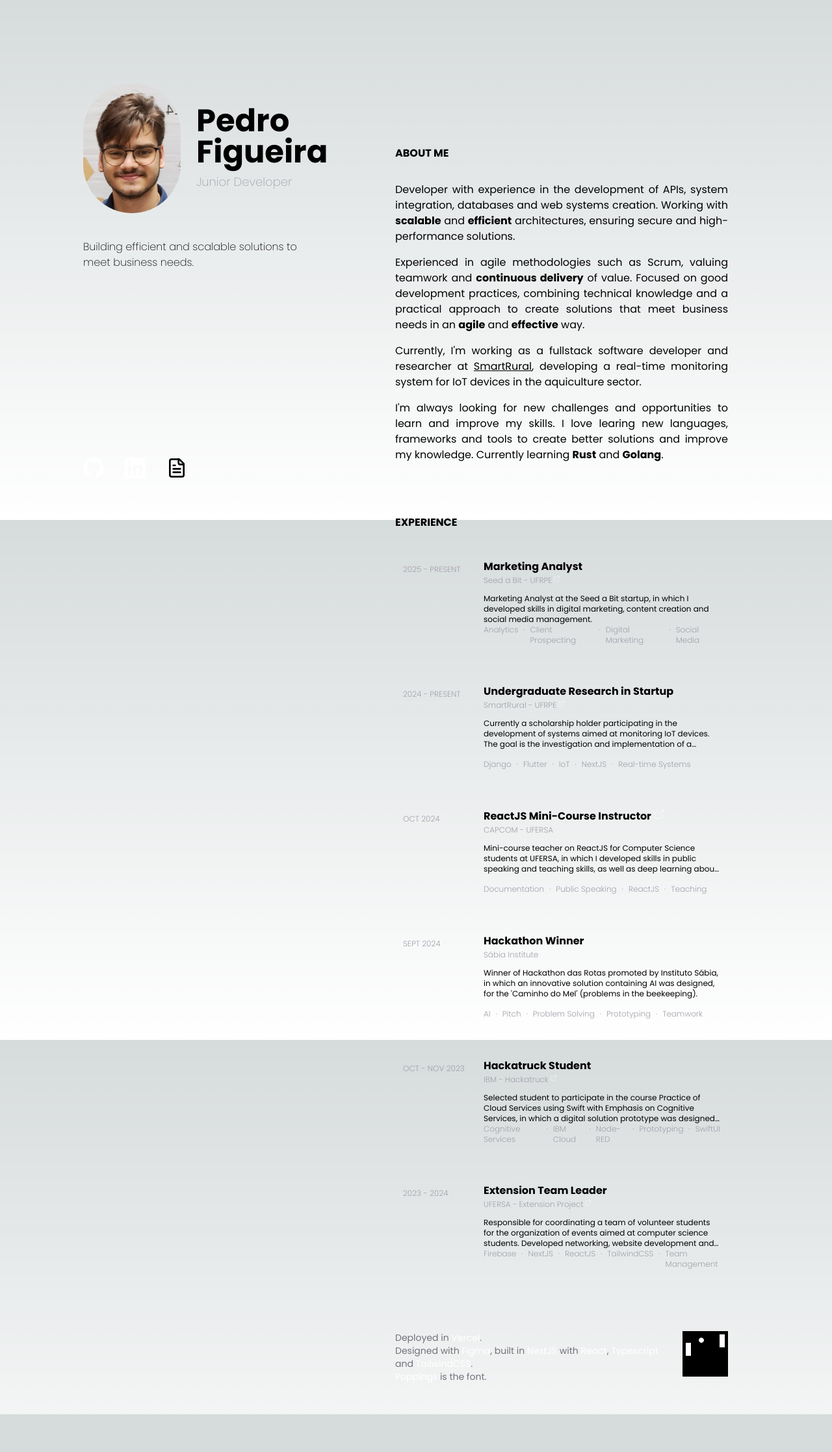
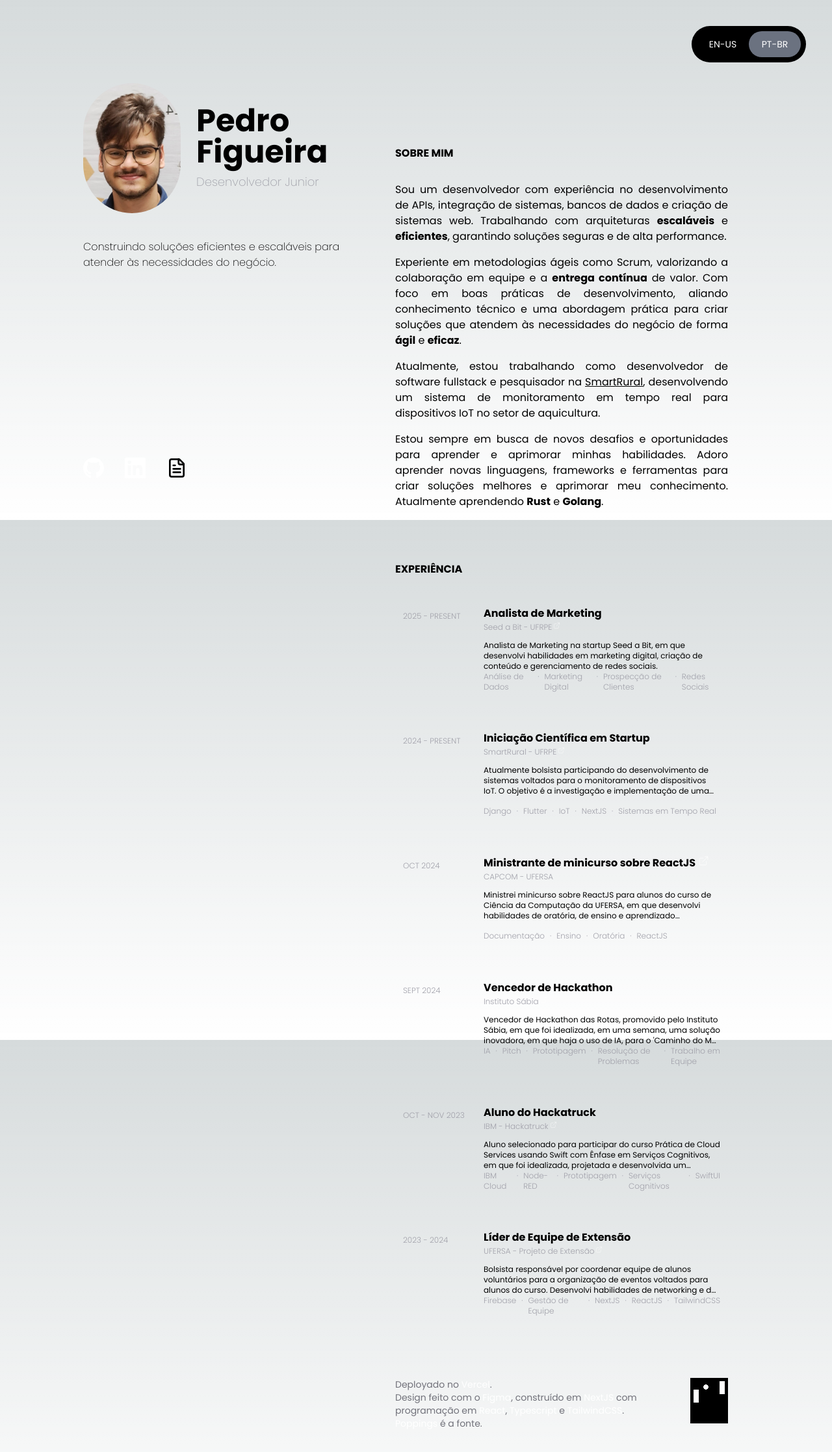
Before and after one commit to PepeuFBV/portfolio, a Next.js app: page / in a window 1280 px wide. Shown: the top 2234 px of the page at 65% size. Before the commit the page ends 2176 px from the top, so only its background shows below. Built offline with nearby package versions, Linux system fonts and the light colour scheme.

Commit message:
Language switch done
Also re-trigger animations

```diff
--- a/src/app/page.tsx
+++ b/src/app/page.tsx
@@ -1,4 +1,7 @@
-import React from 'react'
+'use client'
+
+import React, { useState } from 'react'
+import { LanguageSwitch } from '@/components/core/LanguageSwitch'
 import { Home } from '@/components/core/Home'
 import { AboutMe } from '@/components/core/AboutMe'
 import { Experience } from '@/components/core/Experience'
@@ -6,16 +9,25 @@ import { Footer } from '@/components/core/Footer'
 
 const INITIAL_DELAY = 0.02
 
+// TODO: exit animations for language switch, switch animations
+
 export default function Main() {
+    const [languagePos, setLanguagePos] = useState<number>(1) // 0 = EN, 1 = PTBR
+
+    const switchLanguage = () => {
+        setLanguagePos(languagePos === 0 ? 1 : 0)
+    }
+
     return (
         <main className="flex flex-col lg:flex-row h-screen w-full items-center lg:px-20 xl:px-32 py-20 lg:py-36 gap-36">
+            <LanguageSwitch switchLanguage={switchLanguage} />
             <div className='lg:fixed h-full lg:pb-16 lg:pt-32 mx-5 lg:mx-0'>
-                <Home className='h-full' />
+                <Home className='h-full' languagePos={languagePos} />
             </div>
             <div className="lg:w-1/2 mx-8 lg:ml-auto h-full flex flex-col gap-20 lg:mt-40 scroll-my-10">
-                <AboutMe INITIAL_DELAY={INITIAL_DELAY} />
-                <Experience INITIAL_DELAY={INITIAL_DELAY + 0.8} />
-                <Footer className='w-full' INITIAL_DELAY={INITIAL_DELAY + 5.0} />
+                <AboutMe INITIAL_DELAY={INITIAL_DELAY} languagePos={languagePos} />
+                <Experience INITIAL_DELAY={INITIAL_DELAY + 0.8} languagePos={languagePos} />
+                <Footer className='w-full' INITIAL_DELAY={INITIAL_DELAY + 5.0} languagePos={languagePos} />
             </div>
         </main>
     )
--- a/src/components/core/AboutMe/index.tsx
+++ b/src/components/core/AboutMe/index.tsx
@@ -2,22 +2,21 @@
 
 import React from 'react'
 import { aboutme } from '@/data/aboutme'
-import { getLanguagePos } from '@/utils/language-handler'
 import { motion } from 'framer-motion'
 
 const DELAY_MULTIPLIER = 0.2
 
 interface AboutMeProps {
-    INITIAL_DELAY?: number
+    INITIAL_DELAY?: number,
+    languagePos?: number
 }
-const AboutMe: React.FC<AboutMeProps> = ({ INITIAL_DELAY = 0.0 }) => {
-    const languagePos = getLanguagePos()
-
+const AboutMe: React.FC<AboutMeProps> = ({ INITIAL_DELAY = 0.0, languagePos = 0 }) => {
     let iterator: number = 0
 
     return (
         <section className='flex flex-col gap-8'>
             <motion.h2
+                key={`title` + languagePos}
                 initial={{ opacity: 0, x: -50 }}
                 animate={{ opacity: 1, x: 0 }}
                 transition={{ duration: 0.2 }}
@@ -27,6 +26,7 @@ const AboutMe: React.FC<AboutMeProps> = ({ INITIAL_DELAY = 0.0 }) => {
             </motion.h2>
             <div className='flex flex-col gap-4 text-left lg:text-justify'>
                 <motion.p
+                    key={`description1` + languagePos}
                     initial={{ opacity: 0, y: 50 }}
                     animate={{ opacity: 1, y: 0 }}
                     transition={{ duration: 0.5, delay: INITIAL_DELAY + DELAY_MULTIPLIER * iterator++ }}
@@ -34,6 +34,7 @@ const AboutMe: React.FC<AboutMeProps> = ({ INITIAL_DELAY = 0.0 }) => {
                     {aboutme.description1[languagePos]}
                 </motion.p>
                 <motion.p
+                    key={`description2` + languagePos}
                     initial={{ opacity: 0, y: 50 }}
                     animate={{ opacity: 1, y: 0 }}
                     transition={{ duration: 0.5, delay: INITIAL_DELAY + DELAY_MULTIPLIER * iterator++ }}
@@ -41,6 +42,7 @@ const AboutMe: React.FC<AboutMeProps> = ({ INITIAL_DELAY = 0.0 }) => {
                     {aboutme.description2[languagePos]}
                 </motion.p>
                 <motion.p
+                    key={`description3` + languagePos}
                     initial={{ opacity: 0, y: 50 }}
                     animate={{ opacity: 1, y: 0 }}
                     transition={{ duration: 0.5, delay: INITIAL_DELAY + DELAY_MULTIPLIER * iterator++ }}
@@ -48,6 +50,7 @@ const AboutMe: React.FC<AboutMeProps> = ({ INITIAL_DELAY = 0.0 }) => {
                     {aboutme.description3[languagePos]}
                 </motion.p>
                 <motion.p
+                    key={`descriptionExtra` + languagePos}
                     initial={{ opacity: 0, y: 50 }}
                     animate={{ opacity: 1, y: 0 }}
                     transition={{ duration: 0.5, delay: INITIAL_DELAY + DELAY_MULTIPLIER * iterator++ }}
--- a/src/components/core/Experience/Job/index.tsx
+++ b/src/components/core/Experience/Job/index.tsx
@@ -4,7 +4,6 @@ import React from 'react'
 import { Link } from '@/components/core/Icons/components/link'
 import { Dates } from '@/components/core/Experience/Job/Dates'
 import type { Job } from '@/types/types'
-import { getLanguagePos } from '@/utils/language-handler'
 import { motion } from 'framer-motion'
 import '@/components/core/Experience/Job/truncate-desc.css'
 
@@ -12,15 +11,14 @@ interface JobProps {
     key: number
     job: Job
     DELAY?: number
+    languagePos?: number
 }
-const Job: React.FC<JobProps> = ({ key, job, DELAY = 0.0 }) => {
-    const languagePos = getLanguagePos()
-
+const Job: React.FC<JobProps> = ({ key, job, DELAY = 0.0, languagePos = 0 }) => {
     const orderedTags: string[] = job.tags ? job.tags[languagePos].sort((a, b) => a.localeCompare(b)) : []
 
     return (
         <motion.div
-            key={key}
+            key={key + `Job` + languagePos}
             initial={{ opacity: 0, x: -15 }}
             animate={{ opacity: 1, x: 0 }}
             transition={{ duration: 0.5, delay: DELAY }}
--- a/src/components/core/Experience/index.tsx
+++ b/src/components/core/Experience/index.tsx
@@ -3,17 +3,15 @@
 import React, { useState, useEffect } from 'react'
 import { Job } from '@/components/core/Experience/Job'
 import { experience as initialExperience } from '@/data/experience'
-import { getLanguagePos } from '@/utils/language-handler'
 import { motion } from 'framer-motion'
 
 const DELAY_MULTIPLIER = 0.45
 
 interface ExperienceProps {
     INITIAL_DELAY?: number
+    languagePos?: number
 }
-const Experience: React.FC<ExperienceProps> = ({ INITIAL_DELAY = 0.0 }) => {
-    const languagePos = getLanguagePos()
-
+const Experience: React.FC<ExperienceProps> = ({ INITIAL_DELAY = 0.0, languagePos = 0 }) => {
     const [experience, setExperience] = useState(initialExperience)
 
     useEffect(() => {
@@ -36,6 +34,7 @@ const Experience: React.FC<ExperienceProps> = ({ INITIAL_DELAY = 0.0 }) => {
     return (
         <section className='flex flex-col gap-8'>
             <motion.h2
+                key={`experience` + languagePos}
                 initial={{ opacity: 0, x: -30 }}
                 animate={{ opacity: 1, x: 0 }}
                 transition={{ duration: 0.3, delay: INITIAL_DELAY }}
@@ -44,7 +43,7 @@ const Experience: React.FC<ExperienceProps> = ({ INITIAL_DELAY = 0.0 }) => {
                 {experience.title[languagePos]}
             </motion.h2>
             {experience.jobs.map((job, index) => (
-                <Job key={index} job={job} DELAY={INITIAL_DELAY + index * DELAY_MULTIPLIER} />
+                <Job key={index} job={job} DELAY={INITIAL_DELAY + index * DELAY_MULTIPLIER} languagePos={languagePos} />
             ))}
         </section>
     )
--- a/src/components/core/Footer/index.tsx
+++ b/src/components/core/Footer/index.tsx
@@ -1,26 +1,41 @@
 'use client'
 
-import React from 'react'
+import React, { ReactNode } from 'react'
 import { motion } from 'framer-motion'
 import { cn } from '@/utils/tailwind-merge'
 import '@/components/core/Footer/loading.css'
 
+const FooterText: ReactNode[][] = [
+    [
+        <p>Deployed in <span className='text-white'>Vercel</span>.</p>,
+        <p>Designed with <span className='text-white'>Figma</span>, built in <span className='text-white'>NextJS</span> with <span className='text-white'>React</span>, <span className='text-white'>Typescript</span> and <span className='text-white'>TailwindCSS</span>.</p>,
+        <p><span className='text-white'>Poppings</span> is the font.</p>
+    ],
+    [
+        <p>Deployado no <span className='text-white'>Vercel</span>.</p>,
+        <p>Design feito com o <span className='text-white'>Figma</span>, construído em <span className='text-white'>NextJS</span> com programação em <span className='text-white'>React</span>, <span className='text-white'>Typescript</span> e <span className='text-white'>TailwindCSS</span>.</p>,
+        <p><span className='text-white'>Poppings</span> é a fonte.</p>
+    ]
+]
+
 interface FooterProps {
     className?: string
     INITIAL_DELAY?: number
+    languagePos?: number
 }
-const Footer: React.FC<FooterProps> = ({ className, INITIAL_DELAY }) => {
+const Footer: React.FC<FooterProps> = ({ className, INITIAL_DELAY = 0.0, languagePos = 0 }) => {
     return (
         <footer className={cn('flex flex-row justify-between gap-4 pb-12', className)}>
             <motion.div
+                key={`footer-${languagePos}`}
                 initial={{ opacity: 0, y: 25 }}
                 animate={{ opacity: 1, y: 0 }}
                 transition={{ duration: 0.7, delay: INITIAL_DELAY }}
                 className='text-start text-sm text-zinc-500'
             >
-                <p>Deployed in <span className='text-white'>Vercel</span>.</p>
-                <p>Designed with <span className='text-white'>Figma</span>, built in <span className='text-white'>NextJS</span> with <span className='text-white'>React</span>, <span className='text-white'>Typescript</span> and <span className='text-white'>TailwindCSS</span>.</p>
-                <p><span className='text-white'>Poppings</span> is the font.</p>
+                {FooterText[languagePos][0]}
+                {FooterText[languagePos][1]}
+                {FooterText[languagePos][2]}
             </motion.div>
             <motion.div
                 initial={{ opacity: 0, y: 25 }}
--- a/src/components/core/Home/index.tsx
+++ b/src/components/core/Home/index.tsx
@@ -4,16 +4,14 @@ import React from 'react'
 import Image from 'next/image'
 import { Icons } from '@/components/core/Icons'
 import { aboutme } from '@/data/aboutme'
-import { getLanguagePos, setLanguage } from '@/utils/language-handler'
 import { cn } from '@/utils/tailwind-merge'
 import { motion } from 'framer-motion'
 
 interface HomeProps {
     className?: string
+    languagePos?: number
 }
-const Home: React.FC<HomeProps> = ({ className }) => {
-    const languagePos = getLanguagePos()
-
+const Home: React.FC<HomeProps> = ({ className, languagePos = 0 }) => {
     return (
         <section className={cn('flex flex-col w-full h-full justify-between gap-8 lg:gap-0', className)}>
             <div className='flex flex-col gap-16'>
@@ -36,6 +34,7 @@ const Home: React.FC<HomeProps> = ({ className }) => {
                                 {aboutme.name}
                             </motion.h1>
                             <motion.p
+                                key={`role-${languagePos}`}
                                 initial={{ opacity: 0, y: 50 }}
                                 animate={{ opacity: 1, y: 0 }}
                                 transition={{ duration: 0.5, delay: 1 }}
@@ -46,6 +45,7 @@ const Home: React.FC<HomeProps> = ({ className }) => {
                         </div>
                     </div>
                     <motion.p
+                        key={`description-${languagePos}`}
                         initial={{ opacity: 0, y: 50 }}
                         animate={{ opacity: 1, y: 0 }}
                         transition={{ duration: 0.5, delay: 1.3 }}
--- /dev/null
+++ b/src/components/core/LanguageSwitch/index.tsx
@@ -0,0 +1,41 @@
+'use client'
+
+import React, { useState } from 'react'
+
+enum Languages {
+    EN = 'en',
+    PTBR = 'pt',
+}
+
+interface LanguageSwitchProps {
+    switchLanguage: () => void
+}
+const LanguageSwitch: React.FC<LanguageSwitchProps> = ({ switchLanguage }) => {
+    const [currentLanguage, setCurrentLanguage] = useState<Languages>(Languages.PTBR)
+
+    const handleLanguageSwitch = () => {
+        setCurrentLanguage(currentLanguage === Languages.EN ? Languages.PTBR : Languages.EN)
+        switchLanguage()
+    }
+
+    return (
+        <div className='fixed right-0 top-0 mt-10 mr-10 justify-center items-center'>
+            <div className='flex bg-black items-center rounded-full p-2'>
+                <div
+                    className={`h-10 w-20 flex items-center justify-center rounded-full cursor-pointer ${currentLanguage === Languages.EN ? 'bg-gray-500' : 'bg-transparent'}`}
+                    onClick={() => handleLanguageSwitch()}
+                >
+                    <div className='text-white text-sm'>EN-US</div>
+                </div>
+                <div
+                    className={`h-10 w-20 flex items-center justify-center rounded-full cursor-pointer ${currentLanguage === Languages.PTBR ? 'bg-gray-500' : 'bg-transparent'}`}
+                    onClick={() => handleLanguageSwitch()}
+                >
+                    <div className='text-white text-sm'>PT-BR</div>
+                </div>
+            </div>
+        </div>
+    )
+}
+
+export { LanguageSwitch }
```
